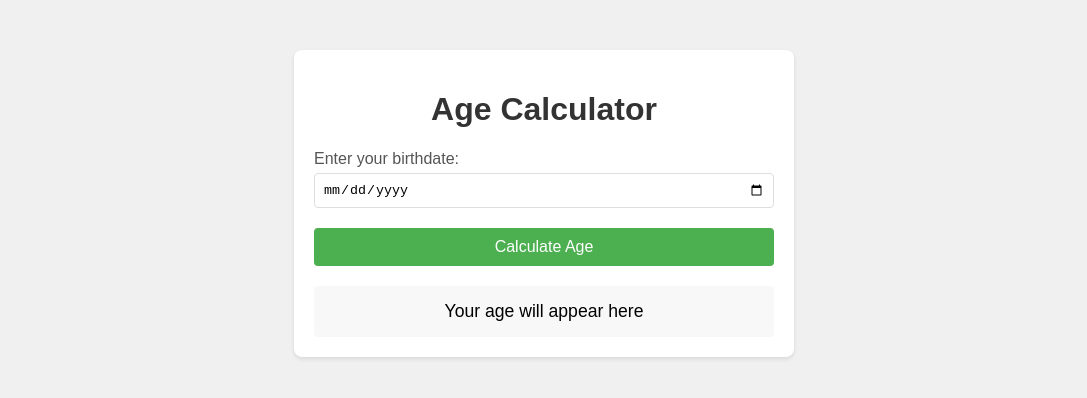
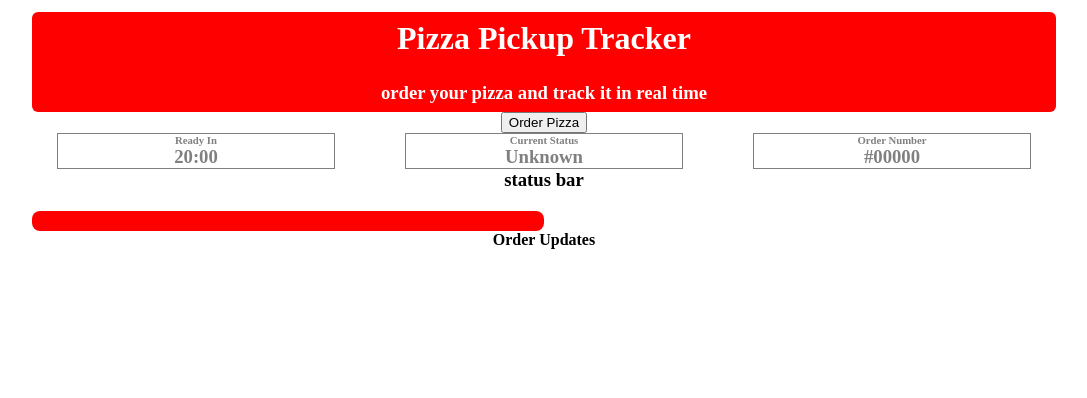
Before and after one commit to TylerThorneXTrls/pizza, a plain HTML site: page index.html in a window 1280 px wide. Shown: the whole page, without its empty margins (96-1183 px from the left). Drawn offline with Linux system fonts and the light colour scheme.

Commit message:
Add files via upload

```diff
--- a/index.html
+++ b/index.html
@@ -1,126 +1,110 @@
-
-
 <!DOCTYPE html>
 <html lang="en">
 <head>
     <meta charset="UTF-8">
     <meta name="viewport" content="width=device-width, initial-scale=1.0">
-    <title>Age Calculator</title>
+    <title>Document</title>
     <style>
-        body {
-            font-family: Arial, sans-serif;
-            max-width: 500px;
-            margin: 30px auto;
-            padding: 20px;
-            background-color: #f0f0f0;
-        }
-
-
-        .container {
-            background-color: white;
-            padding: 20px;
-            border-radius: 8px;
-            box-shadow: 0 2px 4px rgba(0,0,0,0.1);
-        }
-
-
-        h1 {
-            color: #333;
+        *{
+            margin:auto;
             text-align: center;
         }
+        body{
+            width:80vw;
+            background-color: white;
+        }
+        .container{
+            width: 80vw;
+            margin-top: 12px;
+            border-radius: 12px;
+            background-color: white;
 
+        }
+        header{
+            background-color: red;
+            color: white;
+            border-radius: 6px;
+            height: 100px;
+            display: flex;
+            gap:10px;
+            flex-direction: column;
+        }
+        #order{
+            background-color: white;
+            border: 2px red solid;
 
-        .input-group {
-            margin: 20px 0;
         }
+        #statistics{
+            display: flex;
+            gap:20px;
+            width:100%;
+            background-color: white;
+        }
+        #statistics > div{
+            display: flex;
+            flex-direction: column;
+            color:gray;
+            border: 1px gray solid;
+            width:27%;
+            background-color: white;
+        }
+        #statusbar{
+            width:50%;
+            background-color: red;
+            border-radius: 8px;
+            height: 20px;
+            margin-top: 20px;
+            margin-left: none;
+            margin-right: 100%;
 
+        }
+        #order-updates{
+            display: flex;
+            flex-direction: column;
+            align-content: center;
+            align-items: center;
 
-        label {
-            display: block;
-            margin-bottom: 5px;
-            color: #555;
         }
-
-
-        input {
-            width: 100%;
-            padding: 8px;
-            border: 1px solid #ddd;
-            border-radius: 4px;
-            box-sizing: border-box;
-        }
-
-
-        button {
-            width: 100%;
-            padding: 10px;
-            background-color: #4CAF50;
-            color: white;
-            border: none;
-            border-radius: 4px;
-            cursor: pointer;
-            font-size: 16px;
-        }
-
-
-        button:hover {
-            background-color: #45a049;
-        }
-
-
-        #result {
-            margin-top: 20px;
-            padding: 15px;
-            background-color: #f8f8f8;
-            border-radius: 4px;
-            text-align: center;
-            font-size: 1.1em;
-        }
-
-
-        .age-breakdown {
-            display: grid;
-            grid-template-columns: repeat(3, 1fr);
-            gap: 10px;
-            margin-top: 15px;
-        }
-
-
-        .age-box {
-            background-color: #e9ecef;
-            padding: 10px;
-            border-radius: 4px;
-            text-align: center;
-        }
-
-
-        .age-number {
-            font-size: 1.5em;
-            font-weight: bold;
-            color: #28a745;
+        #order-updates > p {
+            width: 60%;
+            height:fit-content;
+            border:2px solid black
         }
     </style>
+
 </head>
-<body>
+<body id="body">
     <div class="container">
-        <h1>Age Calculator</h1>
+    <header>
+        <h1>Pizza Pickup Tracker</h1>
+        <h3>order your pizza and track it in real time</h3>
+    </header>
+    <button id="addPizza">Order Pizza</button>
+    <div id="order" style="display: none;"></div>
 
-        <div class="input-group">
-            <label for="birthdate">Enter your birthdate:</label>
-            <input type="date" id="birthdate">
+</div>
+<div id="statistics">
+    <div><h6>Ready In</h6><h3 id="time">20:00</h3></div>
+    <div><h6>Current Status</h6><h3 id="status">Unknown</h3></div>
+    <div><h6>Order Number</h6><h3 id="number">#00000</h3></div>
+
+</div>
+<h3>status bar</h3>
+<div id="statusbar"></div>
+<div>
+    <h4>Order Updates</h4>
+    <div id="order-updates"></div>
 </div>
 
 
-        <button onclick="calc()">Calculate Age</button>
 
 
-        <div id="result">
-            Your age will appear here
-        </div>
-    </div>
 
 
-    <script src="script2.js">
-        </script>
+
+
+
+    <script src="pizza.js"></script>
+
 </body>
 </html>
```
Lines whose indentation alone changed are shown as unchanged.
